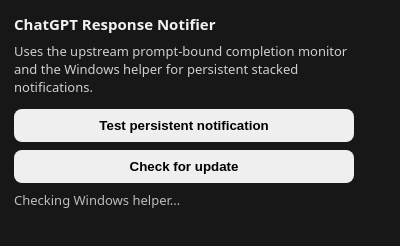
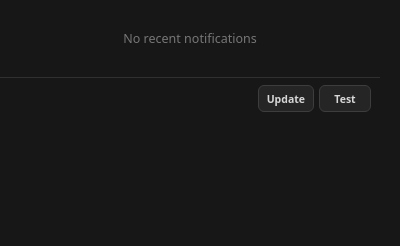
Before and after one commit to thatoneguydan/chatgpt-response-notifier, a browser extension: page extension/popup.html in a window 400 px wide. Drawn offline with Linux system fonts and the light colour scheme.

Commit message:
Redesign popup around recent notifications

```diff
--- a/extension/popup.html
+++ b/extension/popup.html
@@ -4,21 +4,101 @@
   <meta charset="utf-8">
   <title>ChatGPT Response Notifier</title>
   <style>
-    body { font: 13px system-ui, sans-serif; width: 340px; margin: 0; padding: 14px; background: #171717; color: #f2f2f2; }
-    h1 { font-size: 15px; margin: 0 0 8px; }
-    p { color: #cfcfcf; line-height: 1.4; margin: 0 0 12px; }
-    button { width: 100%; border: 0; border-radius: 8px; padding: 9px 10px; font-weight: 650; cursor: pointer; }
-    button + button { margin-top: 8px; }
-    #status, #updateStatus { margin-top: 9px; color: #bdbdbd; line-height: 1.35; }
+    * { box-sizing: border-box; }
+    body {
+      width: 380px;
+      max-height: 560px;
+      margin: 0;
+      background: #171717;
+      color: #f2f2f2;
+      font: 12.5px system-ui, sans-serif;
+    }
+    #history {
+      max-height: 510px;
+      overflow-y: auto;
+      padding: 6px;
+    }
+    .history-item {
+      display: block;
+      width: 100%;
+      padding: 10px 11px;
+      border: 0;
+      border-bottom: 1px solid #2d2d2d;
+      border-radius: 7px;
+      background: transparent;
+      color: inherit;
+      text-align: left;
+      cursor: pointer;
+    }
+    .history-item:hover { background: #242424; }
+    .history-title {
+      display: block;
+      overflow: hidden;
+      color: #f5f5f5;
+      font-weight: 650;
+      text-overflow: ellipsis;
+      white-space: nowrap;
+    }
+    .history-preview {
+      display: -webkit-box;
+      margin-top: 3px;
+      overflow: hidden;
+      color: #bdbdbd;
+      line-height: 1.35;
+      -webkit-box-orient: vertical;
+      -webkit-line-clamp: 2;
+    }
+    .history-time {
+      display: block;
+      margin-top: 4px;
+      color: #777;
+      font-size: 10.5px;
+    }
+    #empty {
+      padding: 24px 12px;
+      color: #777;
+      text-align: center;
+    }
+    footer {
+      position: sticky;
+      bottom: 0;
+      display: flex;
+      align-items: center;
+      justify-content: space-between;
+      gap: 8px;
+      min-height: 42px;
+      padding: 7px 9px;
+      border-top: 1px solid #303030;
+      background: #171717;
+    }
+    #version { color: #777; font-size: 10.5px; }
+    .controls { display: flex; gap: 5px; }
+    .mini {
+      min-width: 52px;
+      height: 27px;
+      padding: 0 8px;
+      border: 1px solid #3d3d3d;
+      border-radius: 6px;
+      background: #252525;
+      color: #d7d7d7;
+      font: 600 10.5px system-ui, sans-serif;
+      cursor: pointer;
+    }
+    .mini:hover { background: #303030; }
+    .mini:disabled { cursor: default; opacity: .55; }
   </style>
 </head>
 <body>
-  <h1>ChatGPT Response Notifier</h1>
-  <p>Uses the upstream prompt-bound completion monitor and the Windows helper for persistent stacked notifications.</p>
-  <button id="test">Test persistent notification</button>
-  <button id="checkUpdate">Check for update</button>
-  <div id="status">Checking Windows helper...</div>
-  <div id="updateStatus"></div>
+  <main id="history" aria-label="Recent notifications">
+    <div id="empty">No recent notifications</div>
+  </main>
+  <footer>
+    <span id="version"></span>
+    <div class="controls">
+      <button class="mini" id="checkUpdate" title="Check for and install updates">Update</button>
+      <button class="mini" id="test" title="Show a test notification">Test</button>
+    </div>
+  </footer>
   <script src="popup.js"></script>
 </body>
 </html>
```
